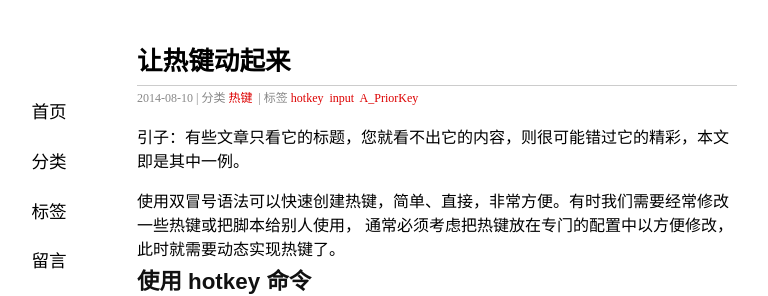
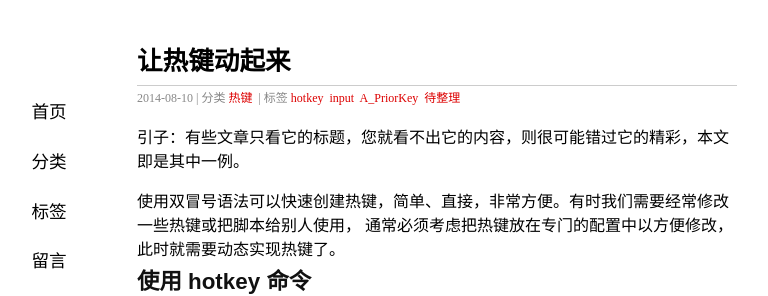
Before and after one commit to amnesiac10/amnesiac10.github.io, a Jekyll site: the page built from _posts/2014-08-10-dynamic-hotkey.md, in a window 1280 px wide and 900 px high. Shown: the top 296 px of the window, without its empty margins (203-971 px from the left). Built offline with Jekyll 4.4.1, drawn with Linux system fonts in a browser that asks for light colours; Markdown is read by kramdown in place of the engine named in the settings; comment, search, counter and statistics services are not loaded.

Commit message:
Make this day clean.

```diff
--- a/_posts/2014-08-10-dynamic-hotkey.md
+++ b/_posts/2014-08-10-dynamic-hotkey.md
@@ -4,7 +4,7 @@ layout: post
 title: 让热键动起来
 thread:
 categories: 热键
-tags: hotkey input A_PriorKey
+tags: hotkey input A_PriorKey 待整理
 ---
 
 引子：有些文章只看它的标题，您就看不出它的内容，则很可能错过它的精彩，本文即是其中一例。
```
Also changed, not shown: _drafts/正则表达式中的中文匹配.md (+3 -0 lines).
